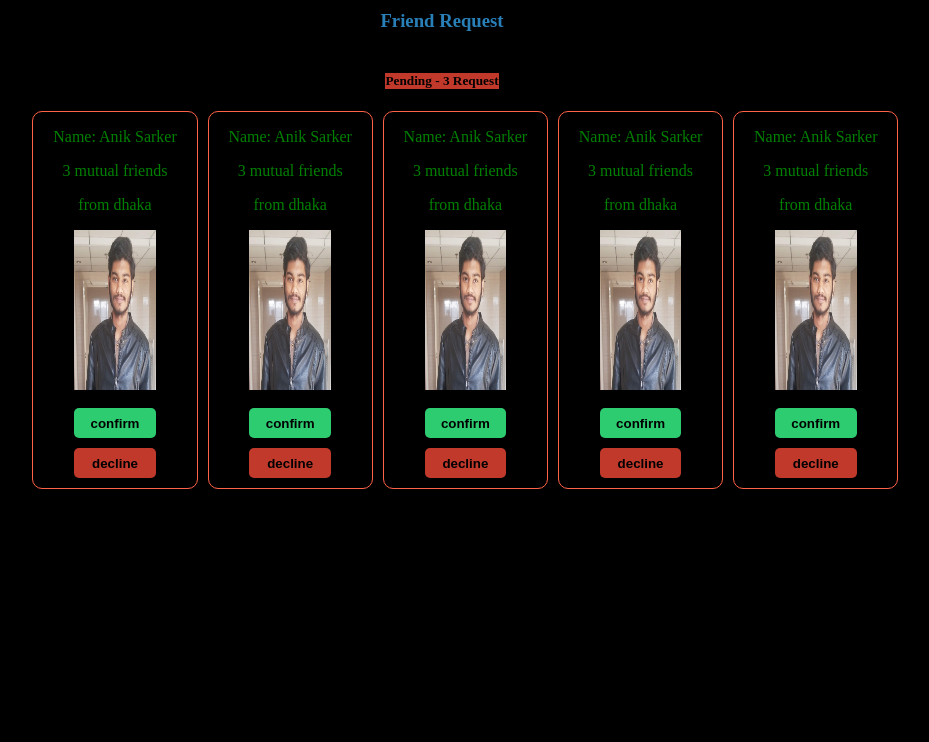
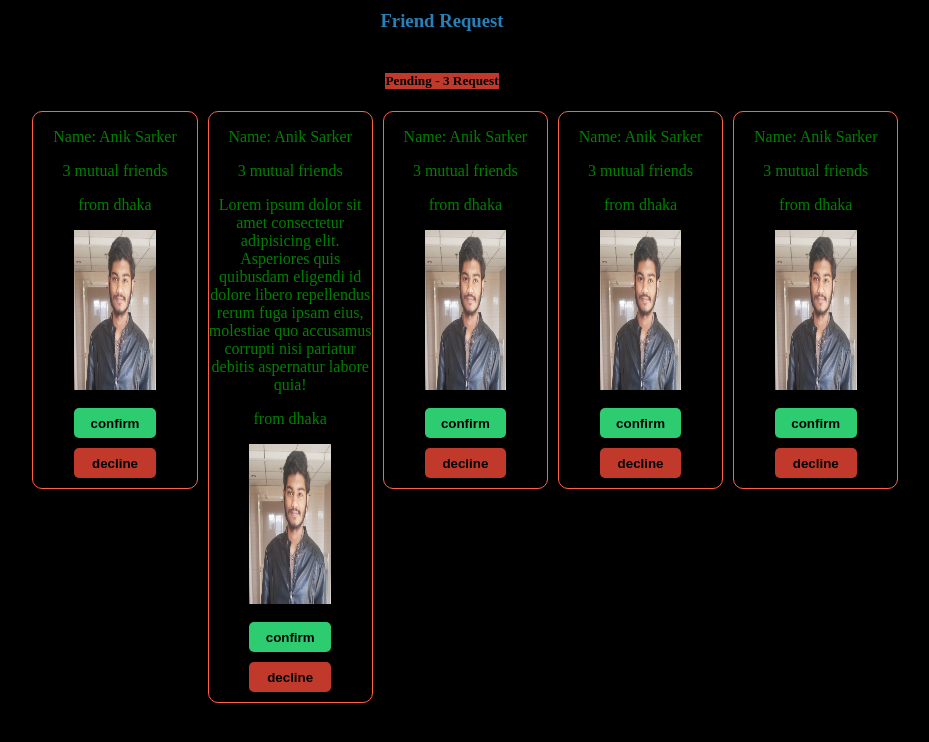
Before and after one commit to anik1612/first_website, a plain HTML site: page css.html in a window 1280 px wide. Shown: the top 742 px of the page, without its empty margins (203-1132 px from the left). Drawn offline with Linux system fonts and the light colour scheme.

Commit message:
learned github

```diff
--- a/css.html
+++ b/css.html
@@ -20,6 +20,7 @@
         <div class="pro-2">
             <p>Name: Anik Sarker</p>
             <p>3 mutual friends</p>
+            <p>Lorem ipsum dolor sit amet consectetur adipisicing elit. Asperiores quis quibusdam eligendi id dolore libero repellendus rerum fuga ipsam eius, molestiae quo accusamus corrupti nisi pariatur debitis aspernatur labore quia!</p>
             <p>from dhaka</p>
             <img src="/image/anik.jpg" alt="profile-1"> <br> <br>
             <button class="confirm">confirm</button>
```
